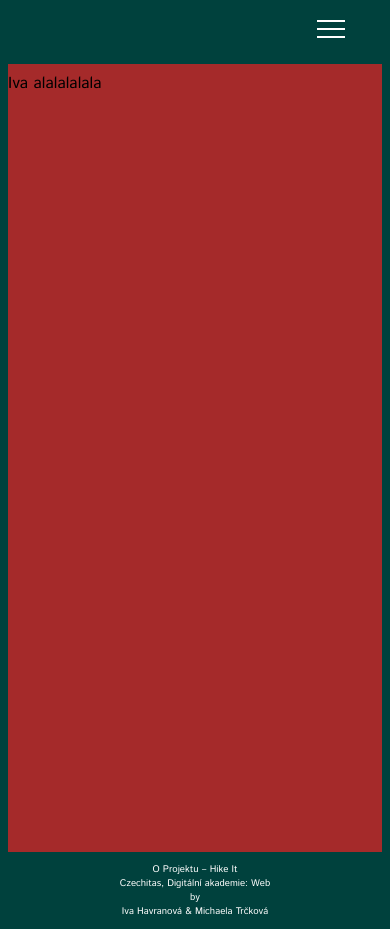
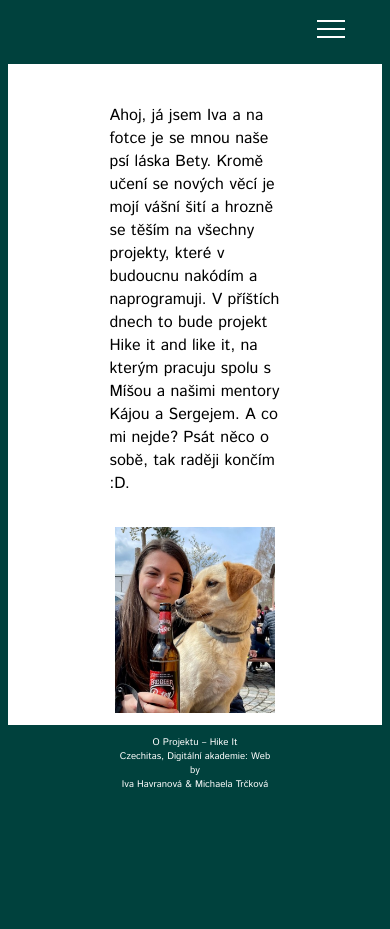
Before and after one commit to michaelamitr/o-projektu, a React app: page /iva in a window 390 px wide. After the commit the page ends 844 px from the top, so only its background shows below. Built offline with nearby package versions, Linux system fonts and the light colour scheme; a web font is replaced by a local one.

Commit message:
Iva and AboutProject component done

```diff
--- a/src/sections/AboutProject/aboutproject.css
+++ b/src/sections/AboutProject/aboutproject.css
@@ -1,6 +1,6 @@
 #aboutproject {
-  display: flex;
   min-height: 100vh;
-  background-color: brown;
+  background-color: white;
   padding-top: 4rem;
+  padding: 4rem 2rem;
 }
--- a/src/sections/AboutProject/aboutproject.jsx
+++ b/src/sections/AboutProject/aboutproject.jsx
@@ -2,5 +2,25 @@ import React from 'react';
 import './aboutproject.css';
 
 export const AboutProject = () => {
-  return <section id="aboutproject">O projektu</section>;
+  return (
+    <>
+      <section id="aboutproject">
+        <h1>O projektu</h1>
+        <p>
+          Pokud máte rádi pěší turistiku a cestování, určitě vás budou zajímat
+          informace o nejkrásnějších a nejzajímavějších dálkových trasách, které
+          na světě existují. Tyto trasy nabízejí nejen možnost poznat krásy
+          přírody, ale také vás provedou historickými a kulturními památkami. Na
+          naší stránce se zaměřujeme na představení dálkových tras, které nás
+          zaujaly, nebo které jsme sami absolvovali. Naším cílem je poskytnout
+          vám inspiraci pro vaše pěší výlety a pomoci vám naplánovat vaši
+          vlastní dálkovou túru. Na této stránce se dozvíte více o jednotlivých
+          trasách, včetně délky, obtížnosti, zajímavostí, které po cestě můžete
+          vidět, a dalších užitečných informacích pro vaši cestu. Přejeme vám
+          příjemné prohlížení našich stránek a mnoho nezapomenutelných zážitků
+          na vašich budoucích túrách!
+        </p>
+      </section>
+    </>
+  );
 };
--- a/src/sections/Iva/index.jsx
+++ b/src/sections/Iva/index.jsx
@@ -1,6 +1,28 @@
 import React from 'react';
 import './style.css';
+import imgIva from './img/Bety.jpg';
 
 export const Iva = () => {
-  return <section id="iva">Iva alalalalala</section>;
+  return (
+    <section id="iva">
+      <div className="intro__iva">
+        <div className="intro__text">
+          Ahoj, já jsem Iva a na fotce je se mnou naše psí láska Bety. Kromě
+          učení se nových věcí je mojí vášní šití a hrozně se těším na všechny
+          projekty, které v budoucnu nakódím a naprogramuji. V příštích dnech to
+          bude projekt Hike it and like it, na kterým pracuju spolu s Míšou a
+          našimi mentory Kájou a Sergejem. A co mi nejde? Psát něco o sobě, tak
+          raději končím :D.
+        </div>
+        <div className="intro__photo">
+          <img
+            className="intro__photo--iva"
+            src={imgIva}
+            alt="Fotka Ivy"
+            width="300"
+          />
+        </div>
+      </div>
+    </section>
+  );
 };
--- a/src/sections/Iva/style.css
+++ b/src/sections/Iva/style.css
@@ -1,6 +1,32 @@
 #iva {
+  background-color: white;
+  min-height: 85vh;
+}
+
+.intro__iva {
   display: flex;
-  min-height: 100vh;
-  background-color: brown;
-  padding-top: 4rem;
+  position: relative;
+  top: 5rem;
+  padding: 1rem;
+  justify-content: space-evenly;
 }
+
+.intro__text {
+  max-width: 50%;
+}
+
+@media (max-width: 854px) {
+  .intro__photo--iva {
+    width: 10rem;
+  }
+
+  .intro__iva {
+    display: flex;
+    flex-direction: column;
+    position: relative;
+    top: 5rem;
+    padding: 1rem;
+    align-items: center;
+    gap: 2rem
+  }
+}
```
Also changed, not shown: src/sections/Iva/img/Bety.JPG (added).
